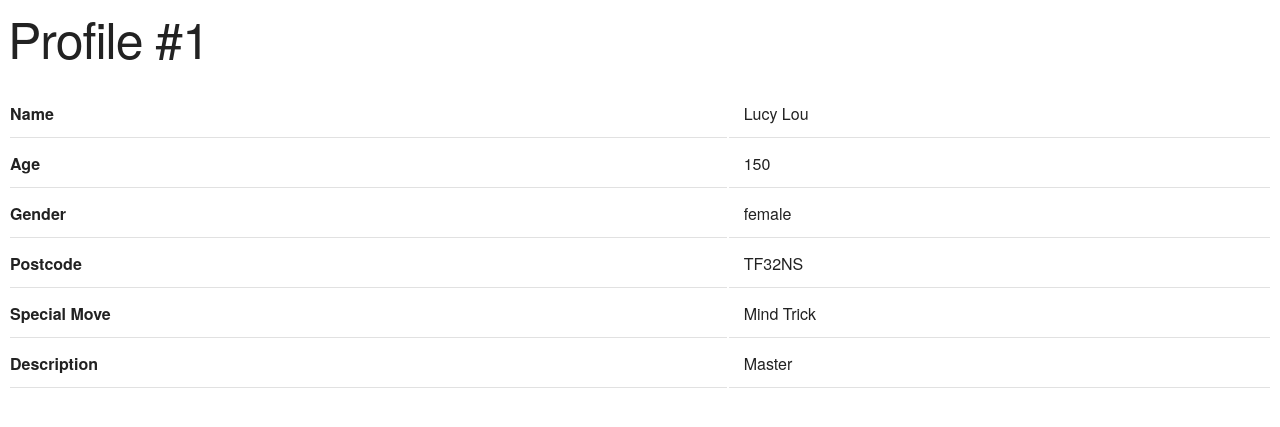
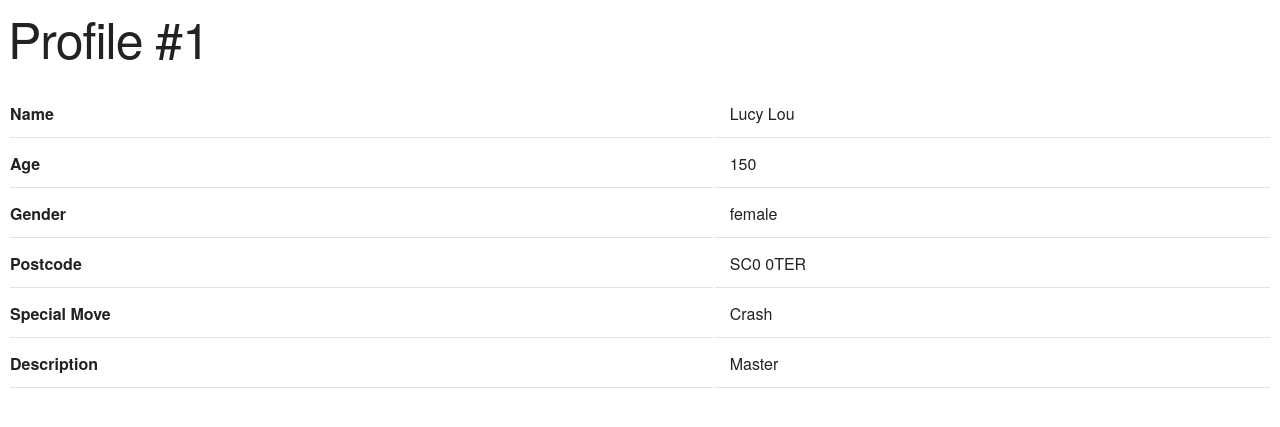
Before and after one commit to Entanet/php-lesson-2-Lucylou2u, a PHP site: page / in a window 1280 px wide. Shown: the top 427 px of the page. Run offline with PHP 8.4, Linux system fonts and the light colour scheme.

Commit message:
Update index.php

```diff
--- a/public/index.php
+++ b/public/index.php
@@ -8,8 +8,8 @@
     $name = "Lucy Lou";
     $age = 150;
     $gender = "female";
-    $postcode = "TF32NS";
-    $move = "Mind Trick";
+    $postcode = "SC0 0TER";
+    $move = "Crash";
 
     if($age > 60){
         $description = "Master";
```
